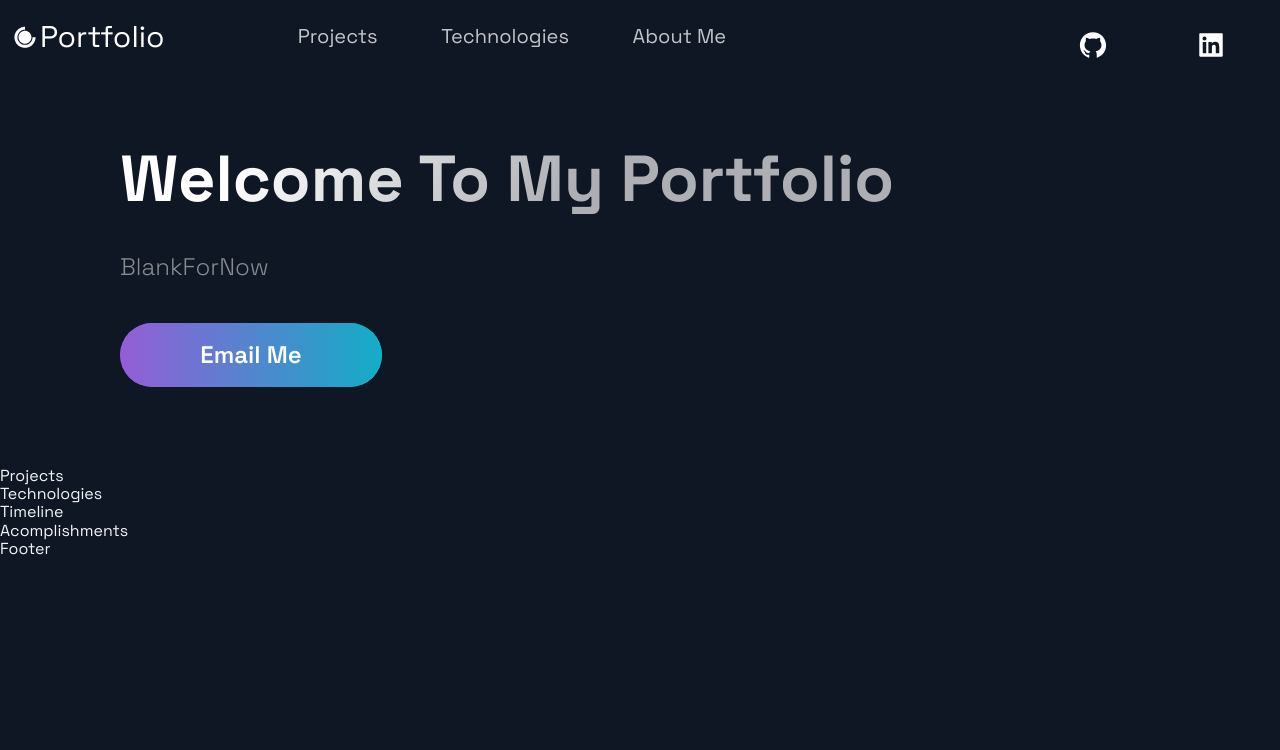
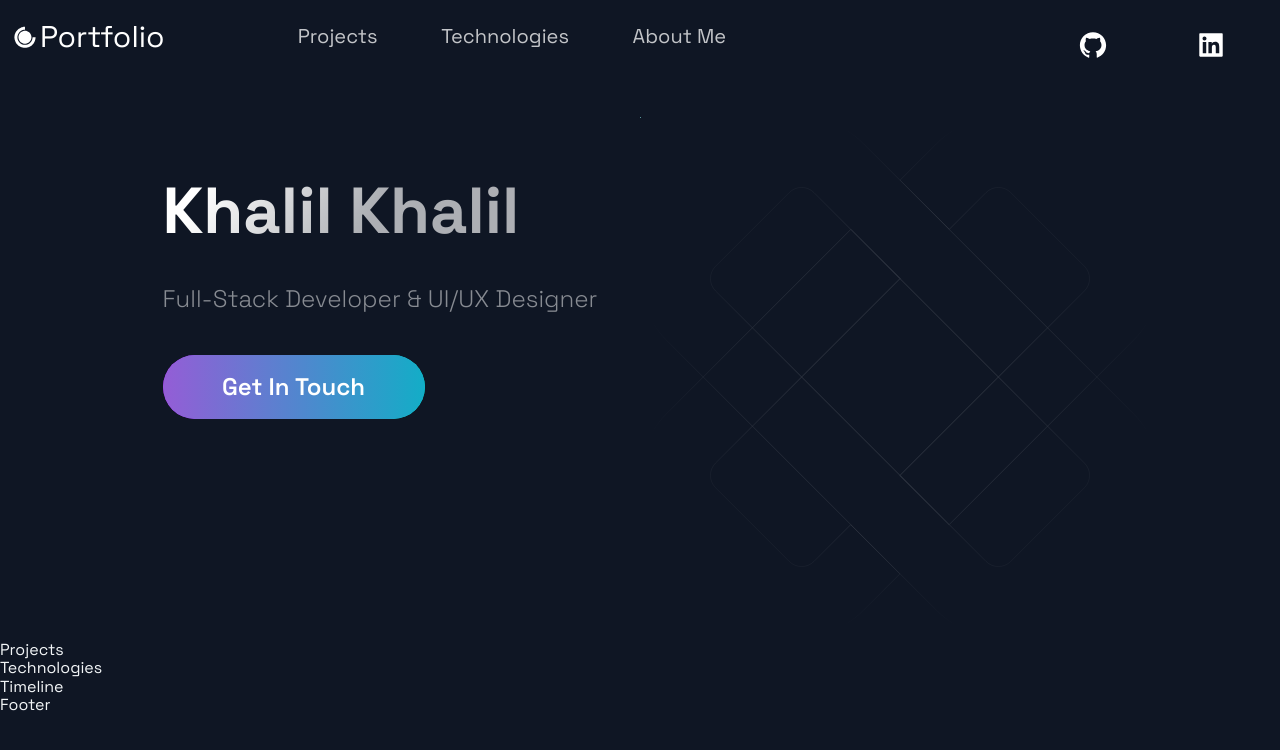
Before and after one commit to KJKhalil/Portfolio, a Next.js app: page / in a window 1280 px wide. Shown: the top 750 px of the page. Built offline with nearby package versions, Linux system fonts and the light colour scheme.

Commit message:
finished Hero.js. Fixed typos. Commented Somethings Uncommented Others

```diff
--- a/src/components/Acomplishments/Acomplishments.js
+++ b/src/components/Accomplishments/Accomplishments.js
@@ -1,7 +1,7 @@
+/*This Page Is Not Used ATM*/
 import React from 'react';
-
 import { Section, SectionDivider, SectionTitle } from '../../styles/GlobalComponents';
-import { Box, Boxes, BoxNum, BoxText } from './AcomplishmentsStyles';
+import { Box, Boxes, BoxNum, BoxText } from './AccomplishmentsStyles';
 
 const data = [
   { number: 20, text: 'Open Source Projects'},
@@ -10,10 +10,10 @@ const data = [
   { number: 5000, text: 'Github Stars', }
 ];
 
-const Acomplishments = () => (
+const Accomplishments = () => (
   <div>
-    Acomplishments
+    Accomplishments
   </div>
 );
 
-export default Acomplishments;
+export default Accomplishments;
--- a/src/components/Hero/Hero.js
+++ b/src/components/Hero/Hero.js
@@ -8,14 +8,14 @@ const Hero = () => (
     <LeftSection>
 
       <SectionTitle main center>
-        Welcome To My Portfolio
+        Khalil Khalil
       </SectionTitle>
 
       <SectionText>
-        BlankForNow
+        Full-Stack Developer & UI/UX Designer
       </SectionText>
 
-      <Button onClick={() => window.location.href = 'khalil.j.khalil2@gmail.com'}>Email Me</Button>
+      <Button onClick={() => window.location.href ='mailto:khalil.j.khalil2@gmail.com'}>Get In Touch</Button>
     </LeftSection>
   </Section>
 );
--- a/src/pages/index.js
+++ b/src/pages/index.js
@@ -1,4 +1,4 @@
-import Acomplishments from '../components/Acomplishments/Acomplishments';
+import Accomplishments from '../components/Accomplishments/Accomplishments';
 import BgAnimation from '../components/BackgrooundAnimation/BackgroundAnimation';
 import Hero from '../components/Hero/Hero';
 import Projects from '../components/Projects/Projects';
@@ -10,14 +10,14 @@ import { Section } from '../styles/GlobalComponents';
 const Home = () => {
   return (
     <Layout>
-      {/* <Section grid> */}
+      <Section grid>
         <Hero />
-        {/* <BgAnimation /> */}
-      {/* </Section> */}
+        <BgAnimation />
+      </Section>
       <Projects />
       <Technologies />
       <Timeline />
-      <Acomplishments />
+      {/*<Accomplishments />*/}
     </Layout>
   );
 };
```
Also changed, not shown: src/components/Accomplishments/AccomplishmentsStyles.js (renamed from src/components/Acomplishments/AcomplishmentsStyles.js).
